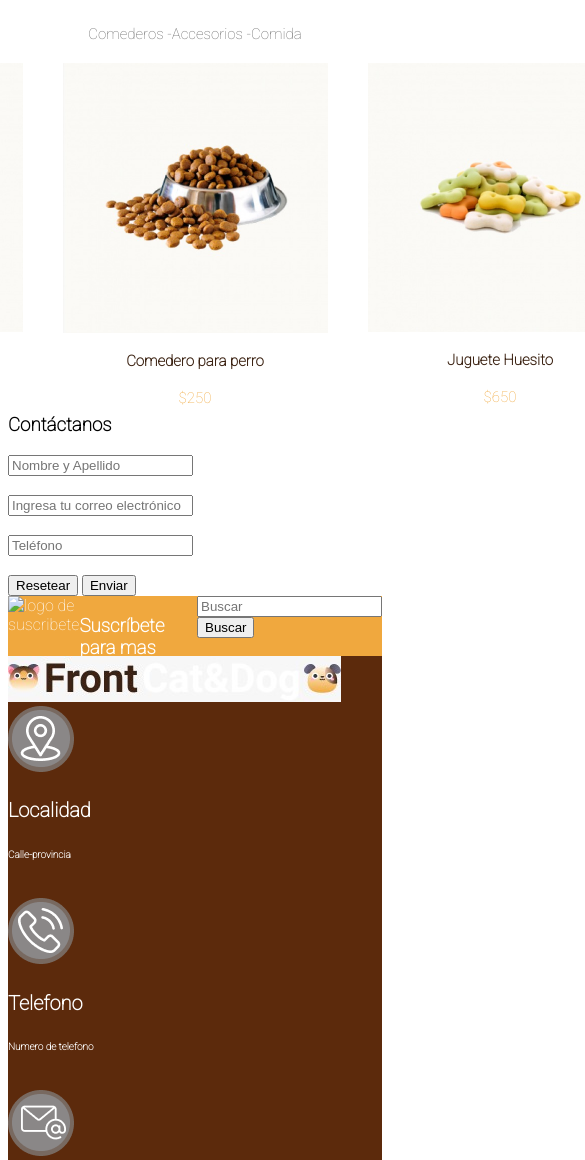
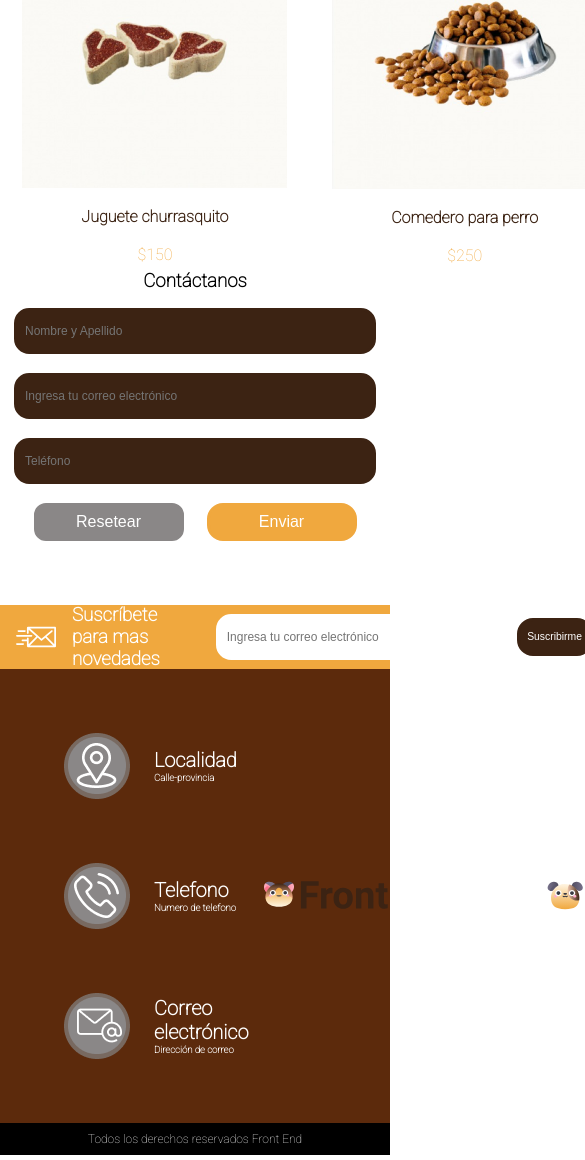
Before and after one commit to fsbazan07/Frontend-I, a plain HTML site: page petshop/ROOT/index.html in a window 390 px wide. Shown: the part 840-2000 px from the top of the page, 585 px wide, since content can reach past the window. Drawn offline with Linux system fonts and the light colour scheme.

Commit message:
ya esta lista la pagina version web - falta hacerla responsive-

```diff
--- a/petshop/ROOT/css/style.css
+++ b/petshop/ROOT/css/style.css
@@ -1,25 +1,76 @@
+* {
+    box-sizing: content-box;
+    margin: 0;
+    padding: 0;
+
+
+
+    vertical-align: baseline;
+
+}
 body {
+    display: flex;
+    flex-direction: column;
     font-family: 'Roboto', sans-serif;
     margin-top: 0px;
     margin-bottom: 0px;
     padding:0px;
 }
 
-.barraSuperior, footer {
+.barraSuperior {
     background-color: #000;
     color: #FFFFFF;
-    font-size: 10px;
-    padding:0px, 0px, 0px, 0px;
-    margin: auto;
-
+    font-size: 0.75rem;
+    margin-top: 0px;
+    margin-bottom: 0px;
+    padding:0px;
+    height: 2rem;
+    display: flex;
+    align-items: center;
+}
+.barraSuperior{
+    display: flex;
+    flex-direction: row;
+    justify-content: space-between;
+}
+#right-header{
+    display: flex;
+    flex-direction: row;
+    justify-content: space-between;
 }
 
 nav {
+    display: flex;
+    flex-direction:row;
+    justify-content: space-between;
     background-color: #F0A83E;
     color: #FFFFFF;
+    align-items: center;
+    height: 3rem;
+}
+.nav-logo {
+    padding-left: 2rem;
+}
+aside {
+    display: flex;
+    flex-direction: row;
+    align-items: flex-end;
+    justify-content: space-between;
+}
 
+li {
+    display: flex;
+    float: left;
+    text-align: center;
+    width: inherit;
+    justify-content: center;
+    box-sizing: content-box;
+    padding-right: 0.5rem;
 }
-nav a {
+i {
+    padding-right: 0.5rem;
+}
+a {
     color: #FFFFFF;
     text-decoration: none;
 }
@@ -27,6 +78,7 @@ nav a {
     display: flex;
     background-image: url(../img/comida_perro_big.png);
     background-repeat: no-repeat;
+    background-size: cover;
     width: 100%;
     height: 409px;
     justify-content: flex-end;
@@ -37,25 +89,39 @@ nav a {
     display: flex;
     flex-direction: column;
     justify-content:center;
-    align-content:flex-end;
+    align-items:center;
+    padding-right: 2.5rem;
 }
 .h_1 {
+    display: flex;
     text-align: center;
     justify-content: center;
+    align-items: center;
     color:#000000;
     background-color: #FFFFFF;
-    width: 365px;
-    height: 54px;
-
+    width: 22.81rem;
+    height: 3.375rem;
+    border-radius: 1rem;
 }
 .descuento {
     color: #3C2313 ;
+    padding-top: 1rem;
 }
 .comederos{
     background-color: #F0A83E;
     color: #FFFFFF;
-    width: 141px;
-    height: 49px;
+    width: 9rem;
+    height: 3rem;
+    border-radius: 0.35rem;
+    margin-top: 1rem;
+    border: solid #F0A83E 1px;
+}
+.productos{
+    display: flex;
+    flex-direction: column;
+    justify-content: center;
+    align-items: center;
+    padding: 2rem;
 }
 h2 {
     color: #3C2313;
@@ -73,7 +139,7 @@ h2 {
 .destacados {
     text-decoration: none;
     color: #666666;
-    font-size: 15px;
+    font-size: 1rem;
     text-align: center;
 
 }
@@ -85,22 +151,20 @@ h2 {
     justify-content: center;
     align-content:space-between;
     padding: auto;
-
-
 }
 .card{
 display: flex;
-width: 265px;
-height: 312px;
+width: 16.5625rem;
+height: 19.5rem;
 align-content:space-between;
 flex-direction: column;
-padding: 20px;
+padding: 1.4rem;
 
 }
 .card-title{
     display: flex;
     color: #3C2313;
-    font-size: 15px;
+    font-size: 1rem;
     font-weight: bold;
     text-align: center;
     justify-content: center;
@@ -108,36 +172,167 @@ padding: 20px;
 .price{
     display: flex;
     color: #F0A83E;
-    font-size: 15px;
+    font-size: 1rem;
     text-align: center;
     justify-content: center;
 }
 .form {
-
+    display: flex;
+    flex-direction: column;
+    justify-content: center;
+    align-items: center;
+}
+.contact {
+   width: 21.25rem;
+   height: 2.5rem;
+   background-color: #3C2313;
+   color: #FFFFFF;
+   font-size: 0.75rem;
+   border-radius: 0.95rem;
+   padding: 0rem 0.5rem;
+   border: #3C2313 solid;
+}
+.form-button {
+    display: flex;
+    align-items: center;
+    justify-content: space-around;
+    padding: 0rem 0.5rem;
+}
+#reset {
+    display: flex;
+    justify-content: center;
+    align-items: center;
+    color: #FFFFFF;
+    background-color: #8A8787;
+    font-size: 1rem;
+    border-radius: 0.75rem;
+    border: solid #8A8787;
+    width: 9rem;
+    height: 2rem;
+}
+#send {
+    display: flex;
+    justify-content: center;
+    align-items: center;
+    color: #FFFFFF;
+    background-color: #F0A83E;
+    font-size: 1rem;
+    border-radius: 1rem;
+    border: solid #F0A83E;
+    width: 9rem;
+    height: 2rem;
 }
 
+h3{
+  padding: 1rem;
+}
 .suscribe {
     display: flex;
     background-color: #F0A83E;
     color: #FFFFFF;
     width: 100%;
-    height: 60px;
+    height: 4rem;
     flex-direction: row;
+    margin-top: 4rem;
+    justify-content: space-between;
+}
+.subtitle{
+    display: flex;
+    flex-direction: row;
+    align-items: center;
+    justify-content: center;
+    padding-left: 1rem;
+}
+.search {
+    display: flex;
+    flex-direction: row;
+    align-items: center;
+    justify-content: center;
+    padding: 0rem 2rem;
+}
+#search {
+   display: flex;
+   width: 16.93rem;
+   height: 2.5rem;
+   background-color: #FFFFFF;
+   color: #8A8787;
+   font-size: 0.75rem;
+   border-radius: 0.95rem;
+   padding: 0rem 0.5rem;
+   border: #FFFFFF solid;
+   margin: 0rem 0.5rem;
+   align-items: center;
+}
+#search-button {
+    display: flex;
+    justify-content: center;
+    align-items: center;
+    color: #FFFFFF;
+    background-color: #3C2313;
+    font-size: 0.65rem;
+    border-radius: 1rem;
+    border: solid #3C2313;
+    width: 4.375rem;
+    height: 2rem;
 }
 .contacto {
     display: flex;
     background-color: #5c2a0c;
     color: #FFFFFF;
+    flex-direction: row;
+    justify-content: space-between;
+    align-items: center;
+    padding: 2rem 3rem;
+}
+.minicard-container {
+    display: flex;
     flex-direction: column;
 }
+.minicard {
+    display: flex;
+    flex-direction: row;
+    align-items: center;
+    justify-content: flex-start;
+    padding: 2rem 1rem;
+
+}
+.minicard-text {
+    display: flex;
+    flex-direction: column;
+    padding-left: 1.5rem;
+}
 .iconos {
-    width: 66px;
+    width: 4.125rem;
 }
 h4 {
-    font-size: 20px;
+    font-size: 1.25rem;
     font-weight: bold;
 }
 .caracteristica {
-    font-size: 10px;
+    font-size: 0.6rem;
     font-weight: bold;
 }
+#base {
+    width: 20rem;
+    height: 3rem;
+}
+footer {
+    background-color: #000;
+    color: #FFFFFF;
+    font-size: 0.75rem;
+    margin-top: 0px;
+    margin-bottom: 0px;
+    padding:0px;
+    height: 2rem;
+    display: flex;
+    align-items: center;
+    justify-content: center;
+}
+/*Tablets*/
+@media (max-width: 768px){
+
+}
+/*Celus*/
+@media (max-width: 460px){
+
+}
--- a/petshop/ROOT/index.html
+++ b/petshop/ROOT/index.html
@@ -1,28 +1,38 @@
 <!DOCTYPE html>
 <html lang="en">
-
   <head>
-    <meta charset="UTF-8">
-    <meta http-equiv="X-UA-Compatible" content="IE=edge">
-    <meta name="viewport" content="width=device-width, initial-scale=1.0">
-    <link rel="stylesheet" href="./css/style.css">
-    <link href="https://fonts.googleapis.com/css2?family=Roboto:wght@100&display=swap" rel="stylesheet">
-    <script src="https://kit.fontawesome.com/f9aafdeb6c.js" crossorigin="anonymous" rel="stylesheet"></script>
+    <meta charset="UTF-8" />
+    <meta http-equiv="X-UA-Compatible" content="IE=edge" />
+    <meta name="viewport" content="width=device-width, initial-scale=1.0" />
+    <link rel="stylesheet" href="./css/style.css" />
+    <link
+      href="https://fonts.googleapis.com/css2?family=Roboto:wght@100&display=swap"
+      rel="stylesheet"
+    />
+    <script
+      src="https://kit.fontawesome.com/f9aafdeb6c.js"
+      crossorigin="anonymous"
+      rel="stylesheet"
+    ></script>
     <title>Pet Shop</title>
   </head>
 
   <body>
     <header>
       <section class="barraSuperior">
+        <div id="left-header">
           <p>Grandes ofertas en comedores</p>
+        </div>
+        <div id="right-header">
           <ul>
             <li>Español</li>
             <li>$ARG</li>
           </ul>
+        </div>
       </section>
       <nav>
-            <img src="./img/logo.jpeg" alt="logo">
-            <aside>
+        <img class="nav-logo" src="./img/logo.svg" alt="logo" />
+        <aside class="nav">
           <ul type="none">
             <li>
               <i class="fas fa-paw"></i>
@@ -54,8 +64,8 @@
         </div>
       </section>
     </header>
-    <section>
-        <img src="./img/pawprint_1.png" alt="icono huella">
+    <section class="productos">
+      <img src="./img/pawprint_1.png" alt="icono huella" />
       <h2>Productos Destacados</h2>
       <div class="links">
         <a class="destacados" href="#">Comederos - </a>
@@ -65,55 +75,104 @@
     </section>
     <div class="card-container">
       <section class="card">
-                <img src="./img/churrasquitos.jpeg" alt="churrasquitos de juguete"> <br>
-                <span class="card-title">Juguete churrasquito</span> <br>
+        <img src="./img/churrasquitos.jpeg" alt="churrasquitos de juguete" />
+        <br />
+        <span class="card-title">Juguete churrasquito</span> <br />
         <span class="price">$150</span>
       </section>
       <section class="card">
-                <img src="./img/alimento.jpeg" alt="Comedero con alimento para perro"> <br>
-                <span class="card-title">Comedero para perro</span> <br>
+        <img src="./img/alimento.jpeg" alt="Comedero con alimento para perro" />
+        <br />
+        <span class="card-title">Comedero para perro</span> <br />
         <span class="price">$250</span>
       </section>
       <section class="card">
-                <img src="./img/huesitos.jpeg" alt="Huesitos de juguete para perros"> <br>
-                <span class="card-title">Juguete Huesito</span> <br>
+        <img src="./img/huesitos.jpeg" alt="Huesitos de juguete para perros" />
+        <br />
+        <span class="card-title">Juguete Huesito</span> <br />
         <span class="price">$650</span>
       </section>
     </div>
     <section class="form">
       <h3>Contáctanos</h3>
       <form action="#" method="#">
-            <input type="text" id="name" name="name" placeholder="Nombre y Apellido"><br><br>
-            <input type="email" id="email" name="email" placeholder="Ingresa tu correo electrónico"><br><br>
-            <input type="tel" id="phone" name="phone" placeholder="Teléfono"><br><br>
-            <button type="reset">Resetear</button>
-            <button type="submit">Enviar</button>
+        <input
+          class="contact"
+          type="text"
+          id="name"
+          name="name"
+          placeholder="Nombre y Apellido"
+        /><br /><br />
+        <input
+          class="contact"
+          type="email"
+          id="email"
+          name="email"
+          placeholder="Ingresa tu correo electrónico"
+        /><br /><br />
+        <input
+          class="contact"
+          type="tel"
+          id="phone"
+          name="phone"
+          placeholder="Teléfono"
+        /><br /><br />
+        <div class="form-button">
+          <button id="reset" type="reset">Resetear</button>
+          <button id="send" type="submit">Enviar</button>
+        </div>
       </form>
     </section>
     <section class="suscribe">
-        <img src="#" alt="logo de suscribete">
+      <div class="subtitle">
+        <img src="./img/suscribete.svg" alt="logo de suscribete" />
         <h3>Suscríbete para mas novedades</h3>
-        <form action="#" method="#">
-            <input type="text" id="search" name="search" placeholder="Buscar">
-            <button type="search">Buscar</button>
+      </div>
+      <form class="search" action="#" method="#">
+        <input
+          id="search"
+          type="text"
+          id="search"
+          name="search"
+          placeholder="Ingresa tu correo electrónico"
+        />
+        <button id="search-button" type="search">Suscribirme</button>
+      </form>
     </section>
     <section class="contacto">
+      <article class="minicard-container">
+        <div class="minicard">
+          <img class="iconos" src="./img/IconoLocalidad.png" alt="Localidad" />
+          <div class="minicard-text">
+          <h4>Localidad</h4>
+          <span class="caracteristica">Calle-provincia</span>
+        </div>
+        </div>
+        <div class="minicard">
+          <img class="iconos" src="./img/IconoTel.png" alt="Telefono" />
+          <div class="minicard-text">
+          <h4>Telefono</h4>
+          <span class="caracteristica">Numero de telefono</span>
+        </div>
+        </div>
+        <div class="minicard">
+          <img
+            class="iconos"
+            src="./img/IconoCorreo.png"
+            alt="Correo electrónico"
+          />
+          <div class="minicard-text">
+          <h4>Correo electrónico</h4>
+          <span class="caracteristica">Dirección de correo</span>
+        </div>
+        </div>
+      </article>
       <aside>
-            <img src="./img/logo.jpeg" alt="logo">
+        <img id="base" src="./img/logo.svg" alt="logo" />
       </aside>
-        <img class="iconos" src="./img/IconoLocalidad.png" alt="Localidad">
-        <h4>Localidad</h4>
-        <span class="caracteristica">Calle-provincia</span> <br><br>
-        <img class="iconos" src="./img/IconoTel.png" alt="Telefono">
-        <h4>Telefono</h4>
-        <span class="caracteristica">Numero de telefono</span> <br><br>
-        <img class="iconos" src="./img/IconoCorreo.png" alt="Correo electrónico">
-        <h4>Correo electrónico</h4>
-        <span class="caracteristica">Dirección de correo</span><br><br>
     </section>
     <footer>
       <p>Todos los derechos reservados Front End</p>
     </footer>
   </body>
-
 </html>
```
Also changed, not shown: petshop/ROOT/img/logo.jpeg (deleted), petshop/ROOT/img/logo.svg (added), petshop/ROOT/img/suscribete.svg (added). Lines whose indentation alone changed are shown as unchanged.
